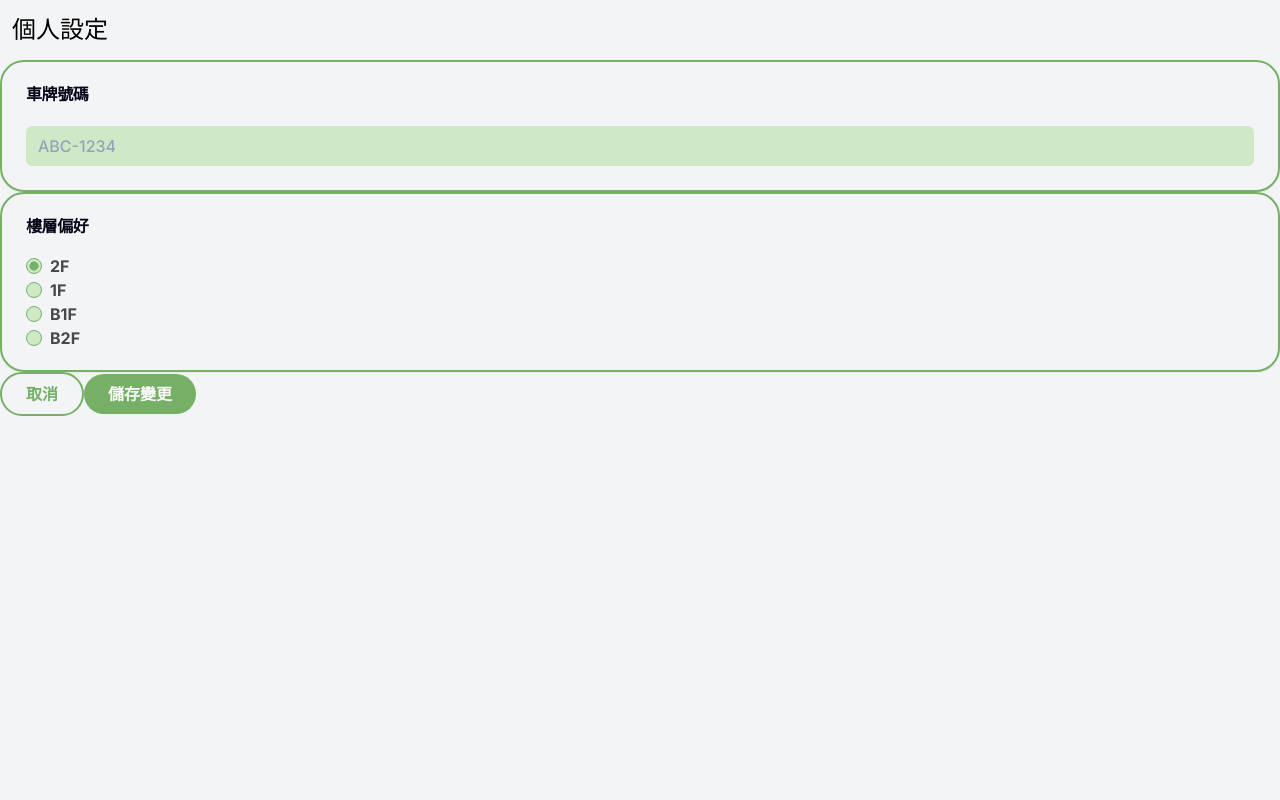
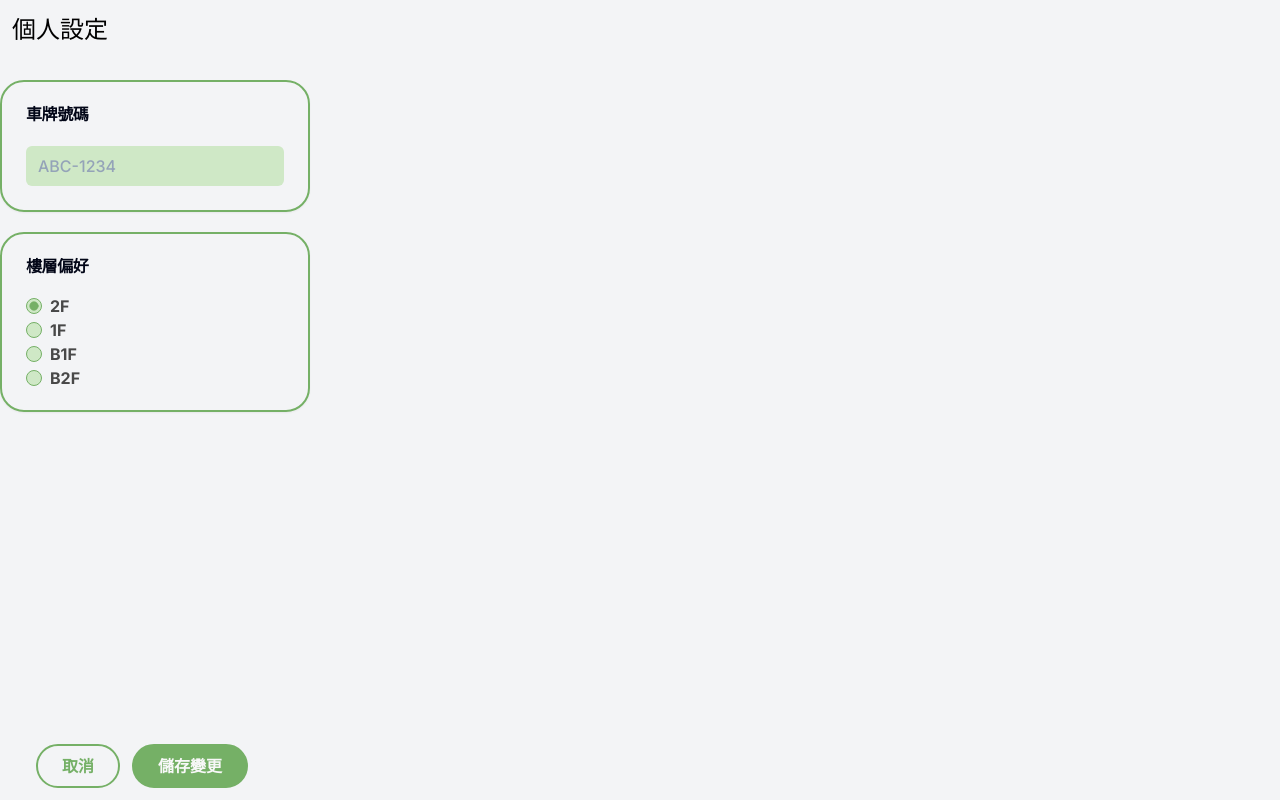
Before and after one commit to ubereats666/cloudnative2023, a Next.js app in the folder frontend/: page /setting in a window 1280 px wide. Built offline with nearby package versions, Linux system fonts and the light colour scheme.

Commit message:
setting layout init

```diff
--- a/frontend/app/(root)/setting/page.jsx
+++ b/frontend/app/(root)/setting/page.jsx
@@ -13,6 +13,8 @@ import { Button } from "@/components/ui/button";
 const Setting = () => {
   return (
     <>
+      <div className="flex flex-col h-screen justify-between w-fit">
+        <div className="flex flex-col gap-y-5">
           <h2 className="text-24 p-3">個人設定</h2>
           <Card variant="setting">
             <CardHeader>
@@ -47,8 +49,12 @@ const Setting = () => {
               </RadioGroup>
             </CardContent>
           </Card>
+        </div>
+        <div className="flex gap-x-3 px-9 py-3">
           <Button variant="setting_outline" size="none">取消</Button>
           <Button variant="setting" size="none">儲存變更</Button>
+        </div>
+      </div>
     </>
   );
 };
--- a/frontend/components/ui/button.jsx
+++ b/frontend/components/ui/button.jsx
@@ -25,7 +25,7 @@ const buttonVariants = cva(
         ghost:
           "hover:bg-slate-100 hover:text-slate-900 dark:hover:bg-slate-800 dark:hover:text-slate-50",
         setting:
-          "bg-[#75B066] text-gray-1 rounded-full px-6 py-2",
+          "border-2 border-[#75B066] bg-[#75B066] text-gray-1 rounded-full px-6 py-2",
         setting_outline:
           "border-2 border-[#75B066] text-[#75B066] rounded-full px-6 py-2",
       },
--- a/frontend/package.json
+++ b/frontend/package.json
@@ -20,6 +20,7 @@
     "next": "13.5.6",
     "react": "^18",
     "react-dom": "^18",
+    "tailwind-merge": "^2.0.0",
     "tailwindcss-animate": "^1.0.7"
   },
   "devDependencies": {
```
Also changed, not shown: 1 other file (tests, documents, lock files or other folders). Lines whose indentation alone changed are shown as unchanged.
